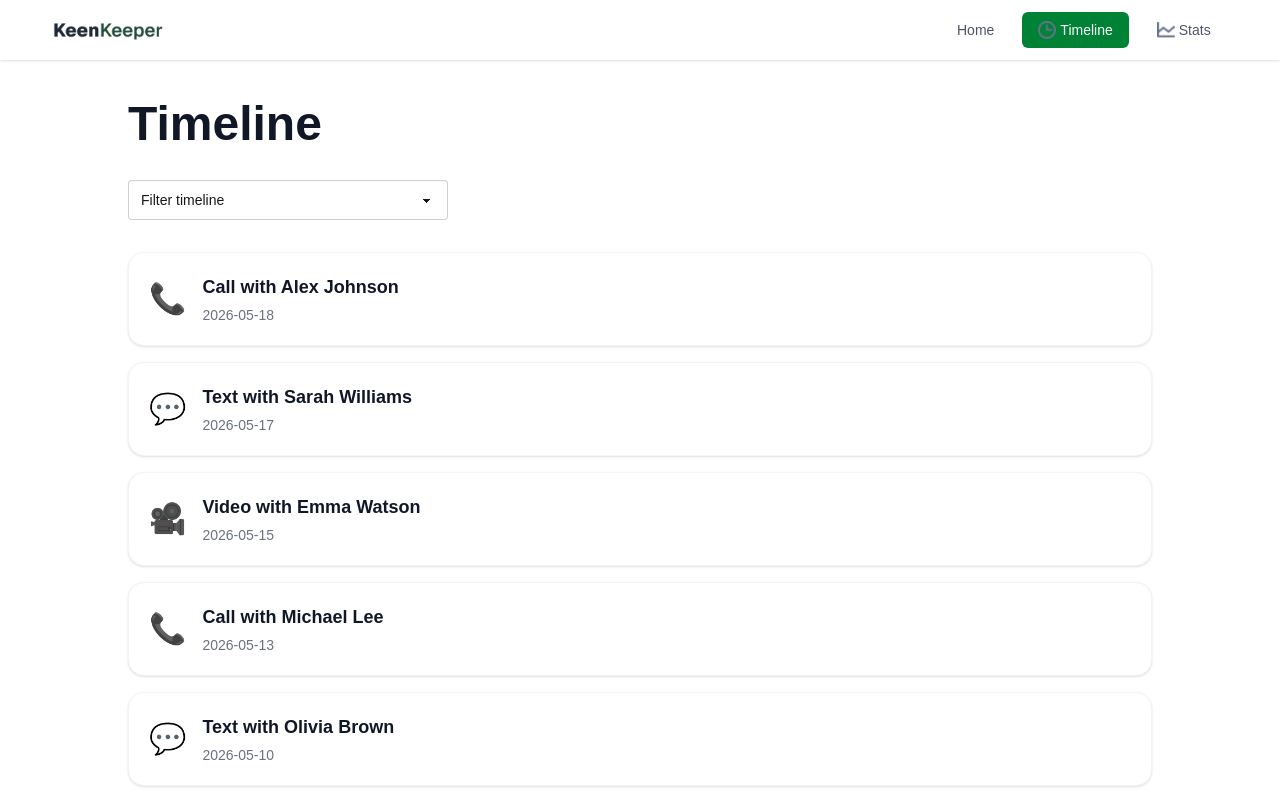
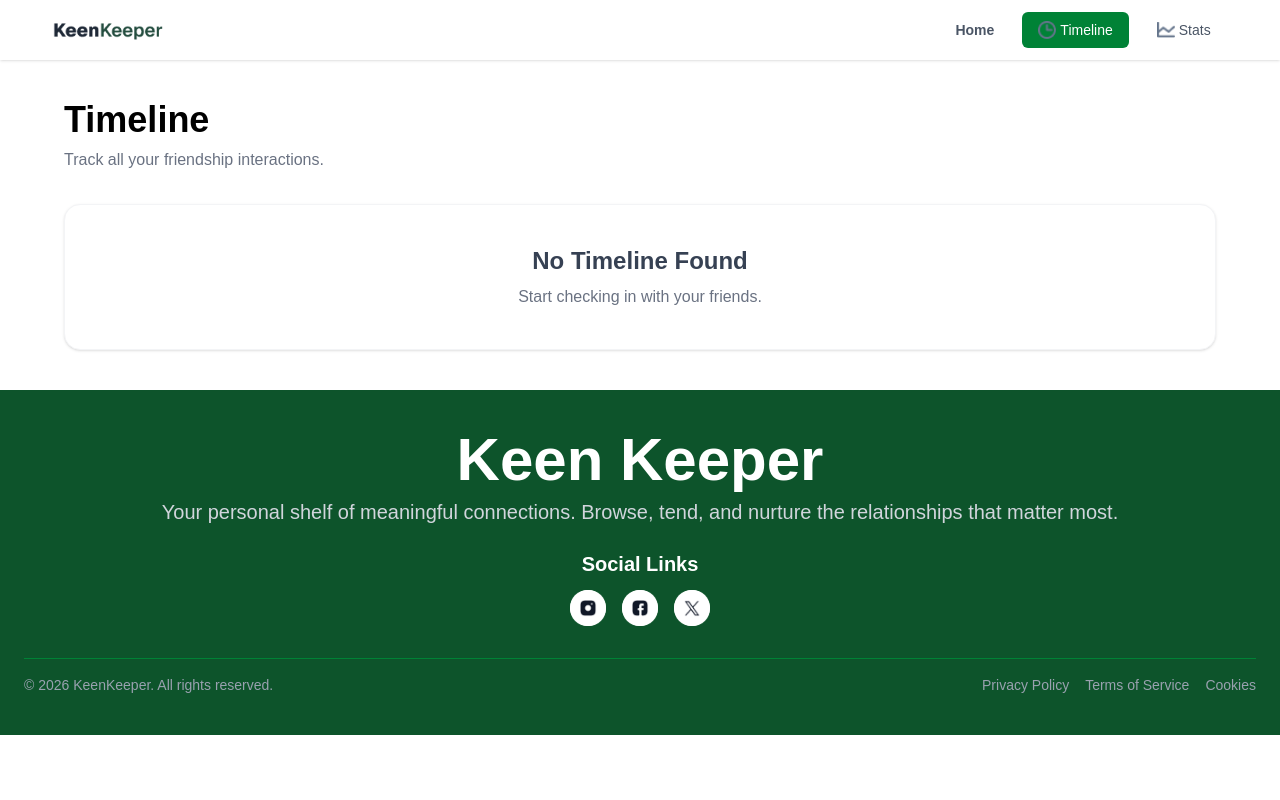
Before and after one commit to aribariyan4-a11y/keen-keeper-project, a Next.js app: page /timeline in a window 1280 px wide. Shown: the top 800 px of the page. Built offline with nearby package versions, Linux system fonts and the light colour scheme.

Commit message:
make call vedio and text button history tracked

```diff
--- a/src/app/timeline/page.jsx
+++ b/src/app/timeline/page.jsx
@@ -1,67 +1,126 @@
-import timelineData from "@/data/timeline.json";
+"use client";
+
+import { useEffect, useState } from "react";
+import Image from "next/image";
 
 export default function TimelinePage() {
 
+    const [timelineData, setTimelineData] = useState([]);
+
+    useEffect(() => {
+
+        const storedTimeline =
+            JSON.parse(localStorage.getItem("timeline")) || [];
+
+        setTimelineData(storedTimeline);
+
+    }, []);
+
     return (
 
-        <section className="py-10 min-h-screen">
-
-            <div className="w-11/12 max-w-5xl mx-auto">
+        <section className="w-11/12 max-w-6xl mx-auto py-10">
 
             {/* Heading */}
             <div className="mb-8">
 
-                    <h1 className="text-5xl font-bold text-gray-900">
+                <h1 className="text-4xl font-bold text-black">
 
                     Timeline
 
                 </h1>
 
-                </div>
+                <p className="text-gray-500 mt-2">
 
-                {/* Filter */}
-                <div className="mb-8">
+                    Track all your friendship interactions.
 
-                    <select className="select select-bordered w-full max-w-xs bg-white">
-
-                        <option>Filter timeline</option>
-                        <option>Call</option>
-                        <option>Text</option>
-                        <option>Video</option>
-
-                    </select>
+                </p>
 
             </div>
 
-                {/* Timeline List */}
+            {/* Empty State */}
+            {
+                timelineData.length === 0 && (
+
+                    <div className="bg-white rounded-2xl p-10 text-center shadow-sm border border-gray-100">
+
+                        <h2 className="text-2xl font-bold text-gray-700">
+
+                            No Timeline Found
+
+                        </h2>
+
+                        <p className="text-gray-500 mt-2">
+
+                            Start checking in with your friends.
+
+                        </p>
+
+                    </div>
+                )
+            }
+
+            {/* Timeline Cards */}
             <div className="space-y-4">
 
-                    {timelineData.map((item) => (
+                {
+                    timelineData.map((item) => (
 
                         <div
                             key={item.id}
-                            className="bg-white border border-gray-100 rounded-2xl p-5 shadow-sm flex items-center gap-4"
+                            className="bg-white rounded-2xl p-5 border border-gray-100 shadow-sm flex items-center justify-between"
                         >
 
+                            {/* Left */}
+                            <div className="flex items-center gap-4">
+
                                 {/* Icon */}
-                            <div className="text-3xl">
+                                <div className="bg-gray-100 p-3 rounded-full">
 
-                                {item.type === "call" && "📞"}
-                                {item.type === "text" && "💬"}
-                                {item.type === "video" && "🎥"}
+                                    {
+                                        item.type === "Call" && (
+                                            <Image
+                                                src="/images/call.png"
+                                                alt="call"
+                                                width={20}
+                                                height={20}
+                                            />
+                                        )
+                                    }
+
+                                    {
+                                        item.type === "Text" && (
+                                            <Image
+                                                src="/images/text.png"
+                                                alt="text"
+                                                width={20}
+                                                height={20}
+                                            />
+                                        )
+                                    }
+
+                                    {
+                                        item.type === "Video" && (
+                                            <Image
+                                                src="/images/video.png"
+                                                alt="video"
+                                                width={20}
+                                                height={20}
+                                            />
+                                        )
+                                    }
 
                                 </div>
 
-                            {/* Content */}
+                                {/* Title */}
                                 <div>
 
-                                <h2 className="text-lg font-semibold text-gray-900">
+                                    <h2 className="font-bold text-lg text-black">
 
                                         {item.title}
 
                                     </h2>
 
-                                <p className="text-gray-500 text-sm mt-1">
+                                    <p className="text-gray-500 text-sm">
 
                                         {item.date}
 
@@ -71,9 +130,20 @@ export default function TimelinePage() {
 
                             </div>
 
-                    ))}
+                            {/* Type Badge */}
+                            <div>
+
+                                <span className="bg-green-100 text-green-700 px-3 py-1 rounded-full text-sm font-medium">
+
+                                    {item.type}
+
+                                </span>
 
                             </div>
+
+                        </div>
+                    ))
+                }
 
             </div>
 
--- a/src/components/home/Banner.jsx
+++ b/src/components/home/Banner.jsx
@@ -5,13 +5,13 @@ const BannerPage = () => {
         <div className='bg-white'>
             <section className="py-10">
                 <div className="w-11/12 max-w-6xl mx-auto text-center">
-                    {/* front lien */}
+
                     <h1 className="font-bold text-5xl">Friends to keep close in your life</h1>
                     <p className="mt-4">Your personal shelf of meaningful connections. Browse, tend, and nurture the <br />
                         relationships that matter most.</p>
                     <div className="">
                         <button className="btn mt-3 bg-green-800 text-white rounded-xl">
-                            <span className="font-bold text-xl text-center">+ </span>
+                            <span className="font-bold text-xl text-center">+</span>
                             Add a Friend</button>
                     </div>
                 </div>
--- a/src/components/shared/Navbar.jsx
+++ b/src/components/shared/Navbar.jsx
@@ -11,65 +11,34 @@ export default function Navbar() {
         <nav className="bg-white shadow-sm">
             <div className="w-11/12 max-w-7xl mx-auto flex items-center justify-between py-3">
 
-
-                {/* Logo */}
                 <div>
-                    <Image
-                        src="/images/logo.png"
-                        alt="keen keeper logo"
-                        height={110}
-                        width={110}
-                    />
+                    <Image src="/images/logo.png" alt="keen keeper logo" height={110} width={110} />
                 </div>
 
-                {/* Navigation Links */}
                 <div className="flex items-center gap-3">
 
-                    <Link href="/" className={`flex items-center gap-1 px-4 py-2 rounded-md text-sm font-medium transition-all duration-300
+                    <Link href="/" className={`flex items-center gap-1 px-4 py-2 rounded-md text-sm font-semibold
 
-                            ${pathname === "/"
-                            ? "bg-green-700 text-white"
-                            : "text-gray-600 hover:bg-gray-100"}
-                            `}>
+                        ${pathname === "/" ? "bg-green-700 text-white" : "text-gray-600 hover:bg-gray-100"}`}>
+                        <Image src="/images/home.png" alt="home" height={18} width={18} />
+                        <span>Home</span>
 
-                        <Image
-                            src="/images/home.png"
-                            alt="home"
-                            height={18}
-                            width={18}
-                        />
-                        <span>Home</span>
                     </Link>
 
-                    <Link href="/timeline" className={`flex items-center gap-1 px-4 py-2 rounded-md text-sm font-medium transition-all duration-300
+                    <Link href="/timeline" className={`flex items-center gap-1 px-4 py-2 rounded-md text-sm font-medium
 
-                            ${pathname === "/timeline"
-                            ? "bg-green-700 text-white"
-                            : "text-gray-600 hover:bg-gray-100"}
-                            `}>
+                        ${pathname === "/timeline" ? "bg-green-700 text-white" : "text-gray-600 hover:bg-gray-100"}`}>
+                        <Image src="/images/clock.png" alt="clock-icon" height={18} width={18} />
+                        <span>Timeline</span>
 
-                        <Image
-                            src="/images/clock.png"
-                            alt="clock-icon"
-                            height={18}
-                            width={18}
-                        />
-                        <span>Timeline</span>
                     </Link>
 
-                    <Link href="/stats" className={`flex items-center gap-1 px-4 py-2 rounded-md text-sm font-medium transition-all duration-300
+                    <Link href="/stats" className={`flex items-center gap-1 px-4 py-2 rounded-md text-sm font-medium
 
-                        ${pathname === "/stats"
-                            ? "bg-green-700 text-white"
-                            : "text-gray-600 hover:bg-gray-100"}
-                        `}>
-                        <Image
-                            src="/images/Vector.png"
-                            alt="stats icon"
-                            height={18}
-                            width={18}
-                        />
+                        ${pathname === "/stats" ? "bg-green-700 text-white" : "text-gray-600 hover:bg-gray-100"}`}>
+                        <Image src="/images/Vector.png" alt="stats icon" height={18} width={18} />
                         <span>Stats</span>
+
                     </Link>
 
                 </div>
```
Also changed, not shown: src/components/home/FriendCard.jsx (+5 -17 lines), src/components/home/FriendsSection.jsx (+3 -13 lines). Lines whose indentation alone changed are shown as unchanged.
